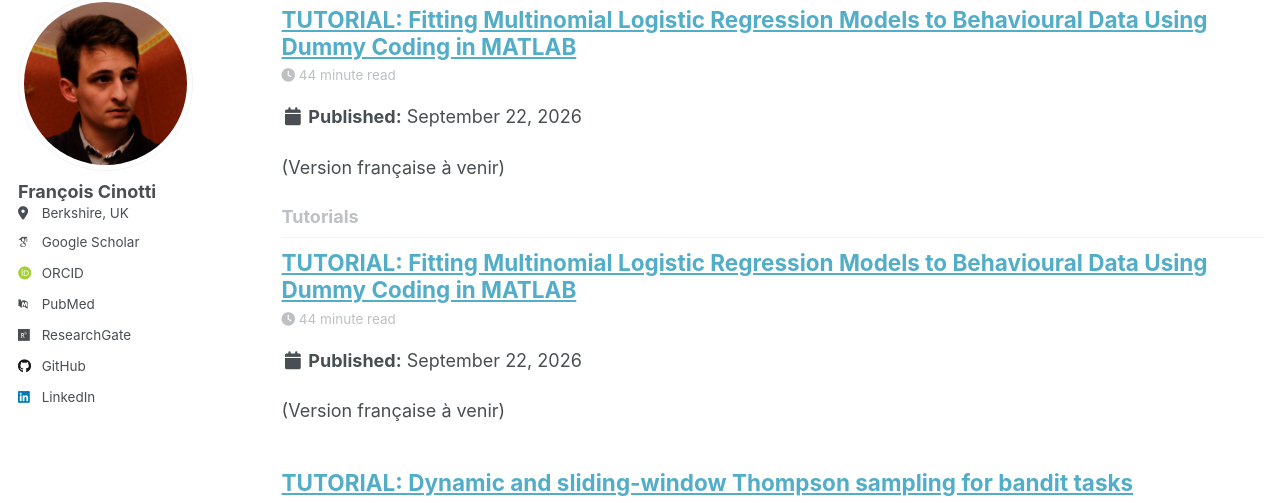
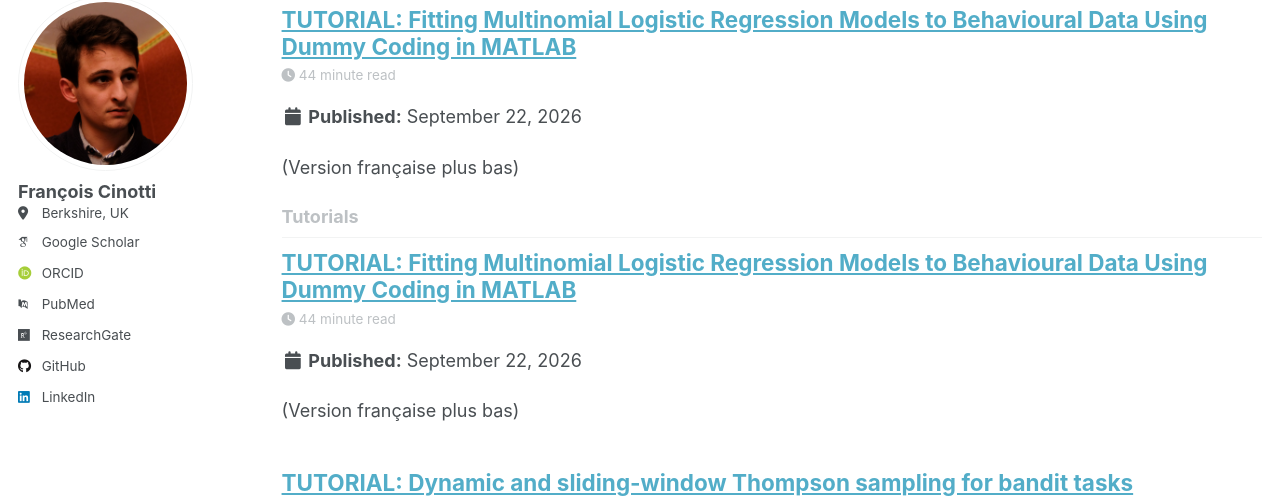
Before and after one commit to frct/frct.github.io, a Jekyll site: the page built from _pages/tag-archive.html, in a window 1280 px wide and 900 px high, scrolled down 2561 px. Shown: the part 103-606 px from the top of the window. Built offline with Jekyll 4.4.1, drawn with Linux system fonts in a browser that asks for light colours; some web fonts are replaced; a script that is not in the unit is left out; some of the changed text lies outside the part shown.

Commit message:
Revise French version note and tutorial intro
Updated the French version note and clarified the tutorial introduction.

```diff
--- a/_posts/2026-09-22-Multinomial_Logistic_Regression.md
+++ b/_posts/2026-09-22-Multinomial_Logistic_Regression.md
@@ -8,7 +8,7 @@ tags:
   - Statistics
 ---
 
-(Version française à venir)
+(Version française plus bas)
 
 This post introduces multinomial logistic regression through a hands-on MATLAB Live Script. The tutorial shows how to model behavioural choices as a function of choices and rewards received on previous trials, using explicit dummy coding to construct the regression design matrix.
 
```
